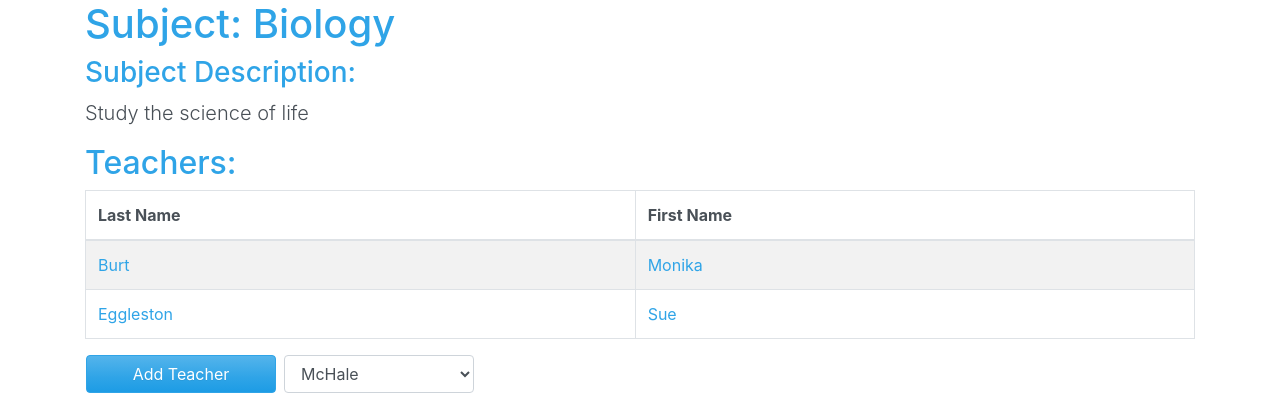
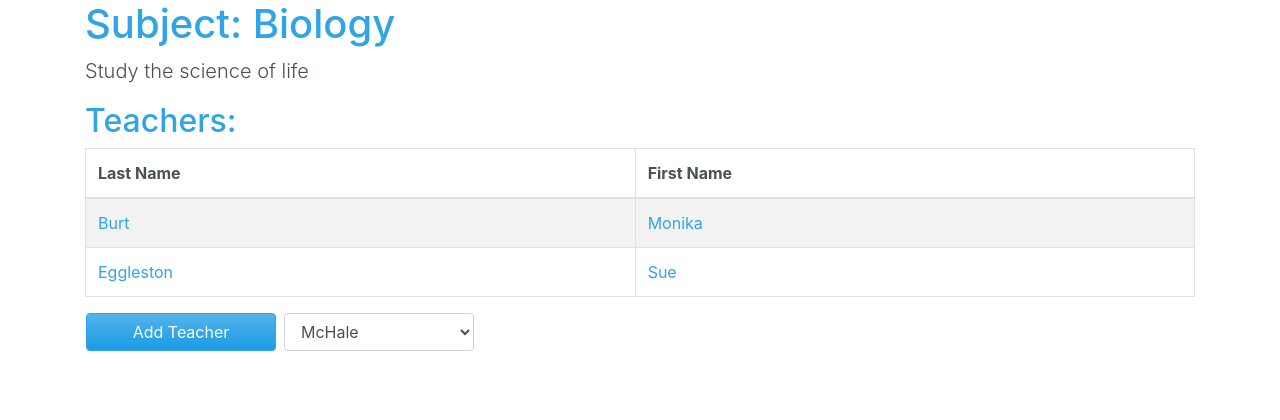
Before and after one commit to MNeipp/django, a Django app: page /subjects/1 in a window 1280 px wide. Shown: the top 420 px of the page. Run offline with Django 3.2, Linux system fonts and the light colour scheme; data comes from the database, SQL or seed files in the repository; some libraries are stand-ins or nearby versions.

Commit message:
Edited "subjects"

```diff
--- a/school/main/registration_app/templates/subjects.html
+++ b/school/main/registration_app/templates/subjects.html
@@ -10,7 +10,6 @@
 <body>
     <div class="container">
         <h1>Subject: {{subject.name}}</h1>
-        <h3>Subject Description:</h3>
         <p class="lead">{{subject.desc}}</p>
         <h2>Teachers:</h2>
         <table class="table table-striped table-bordered">
```
